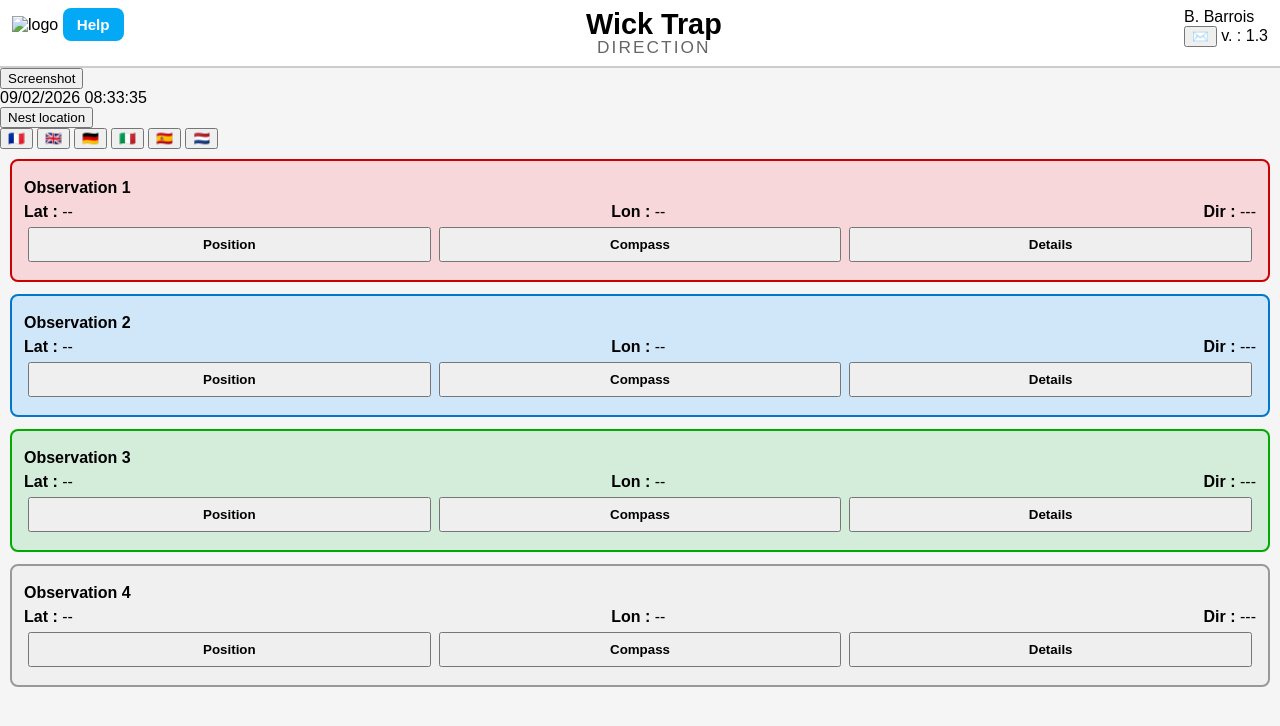
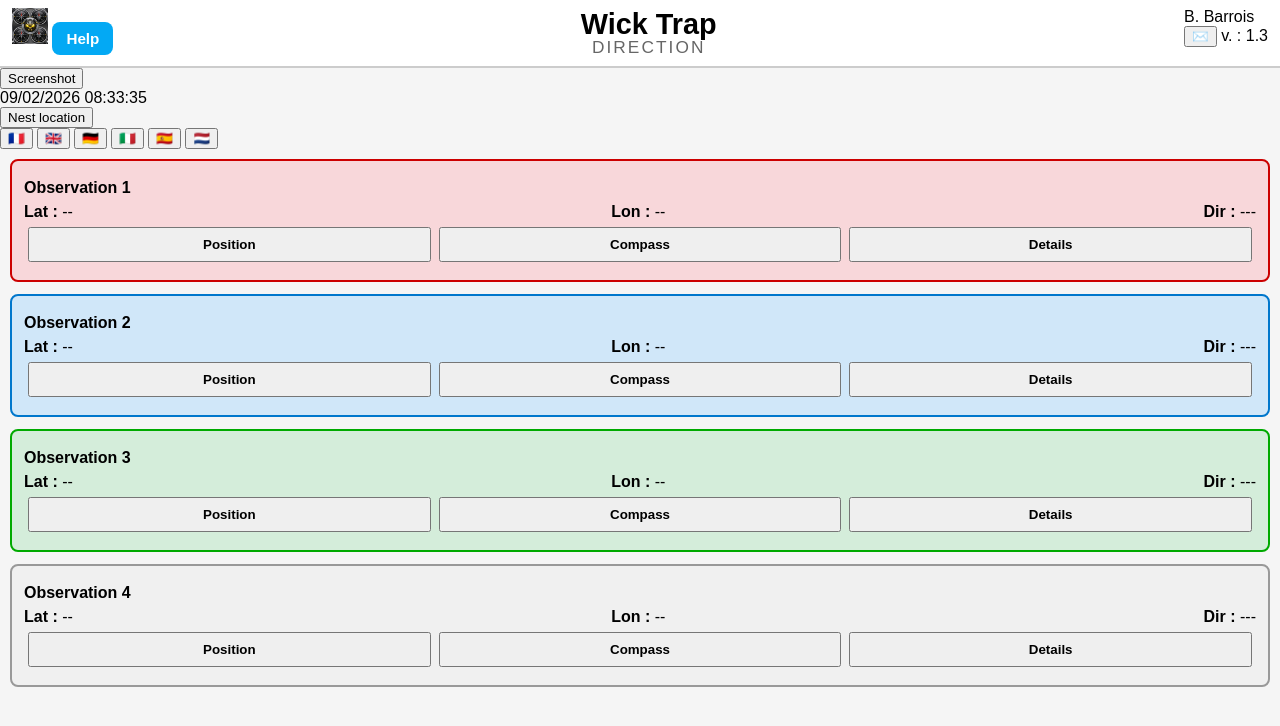
Before and after one commit to Berny70/Direct_Frelon, a plain HTML site: page index.html in a window 1280 px wide. Drawn offline with nearby package versions, Linux system fonts and the light colour scheme.

Commit message:
Update index.html

```diff
--- a/index.html
+++ b/index.html
@@ -10,7 +10,7 @@
   <meta name="theme-color" content="#ffffff">
 
   <!-- Icône -->
-  <link rel="icon" href="./icon_4_boussoles.png">
+  <link rel="icon" href="./icon_4_boussoles.jpg">
 
   <!-- Styles -->
   <link rel="stylesheet" href="./style.css">
@@ -20,7 +20,7 @@
 
 <header class="topbar">
   <div class="top-left">
-    <img src="./icon_4_boussoles.png" class="top-logo" alt="logo">
+    <img src="./icon_4_boussoles.jpg" class="top-logo" alt="logo">
     <button onclick="openHelpPopup()" data-i18n="help">Aide</button>
   </div>
  <div class="top-title">
```
